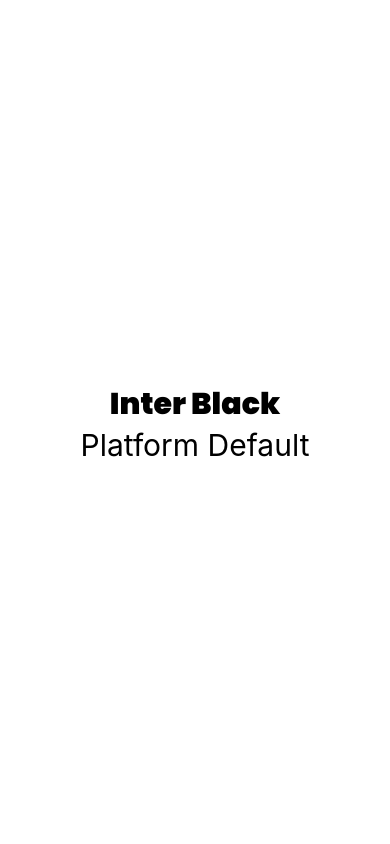
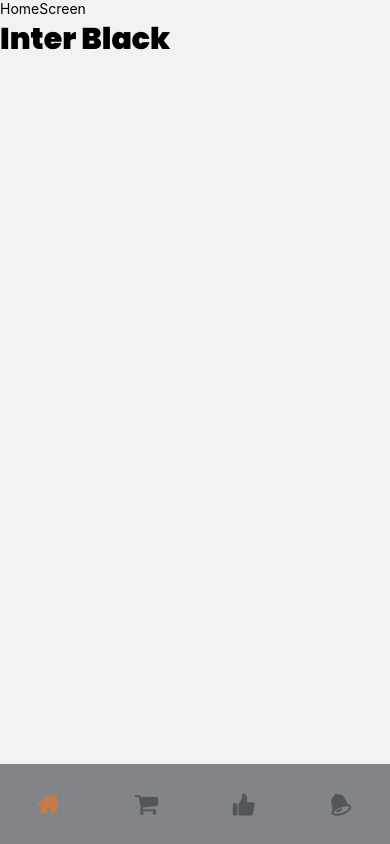
Before and after one commit to parhamgh2020/coffeeDonut_reactNativeExpo, a React Native app: screen /Home in a window 390 px wide. Built offline with nearby package versions, Linux system fonts and the light colour scheme.

Commit message:
add font

```diff
--- a/App.tsx
+++ b/App.tsx
@@ -1,37 +1,17 @@
-import { useCallback } from 'react';
-import { Text, View, StyleSheet } from 'react-native';
+import React from 'react';
+import Route from './src/Route';
 import { useFonts } from 'expo-font';
-import * as SplashScreen from 'expo-splash-screen';
-
-SplashScreen.preventAutoHideAsync();
 
 export default function App() {
-  const [fontsLoaded, fontError] = useFonts({
+  const [fontsLoaded] = useFonts({
     'Inter-Black': require('./src/assets/fonts/Poppins-Black.ttf'),
   });
 
-  const onLayoutRootView = useCallback(async () => {
-    if (fontsLoaded || fontError) {
-      await SplashScreen.hideAsync();
-    }
-  }, [fontsLoaded, fontError]);
-
-  if (!fontsLoaded && !fontError) {
+  if (!fontsLoaded) {
     return null;
   }
 
   return (
-    <View style={styles.container} onLayout={onLayoutRootView}>
-      <Text style={{ fontFamily: 'Inter-Black', fontSize: 30 }}>Inter Black</Text>
-      <Text style={{ fontSize: 30 }}>Platform Default</Text>
-    </View>
+    <Route />
   );
 }
-
-const styles = StyleSheet.create({
-  container: {
-    flex: 1,
-    justifyContent: 'center',
-    alignItems: 'center',
-  },
-});
--- a/app.json
+++ b/app.json
@@ -25,6 +25,9 @@
     },
     "web": {
       "favicon": "./assets/favicon.png"
-    }
+    },
+    "plugins": [
+      "expo-font"
+    ]
   }
 }
--- a/package.json
+++ b/package.json
@@ -18,7 +18,9 @@
     "react-native": "0.73.6",
     "react-native-safe-area-context": "4.8.2",
     "react-native-screens": "~3.29.0",
-    "expo-blur": "~12.9.2"
+    "expo-blur": "~12.9.2",
+    "expo-font": "~11.10.3",
+    "expo-splash-screen": "~0.26.5"
   },
   "devDependencies": {
     "@babel/core": "^7.20.0",
--- a/src/screens/HomeScreen.tsx
+++ b/src/screens/HomeScreen.tsx
@@ -5,6 +5,7 @@ const HomeScreen = () => {
   return (
     <View>
       <Text>HomeScreen</Text>
+      <Text style={{ fontFamily: 'Inter-Black', fontSize: 30 }}>Inter Black</Text>
     </View>
   )
 }
```
Also changed, not shown: 1 other file (tests, documents, lock files or other folders).
